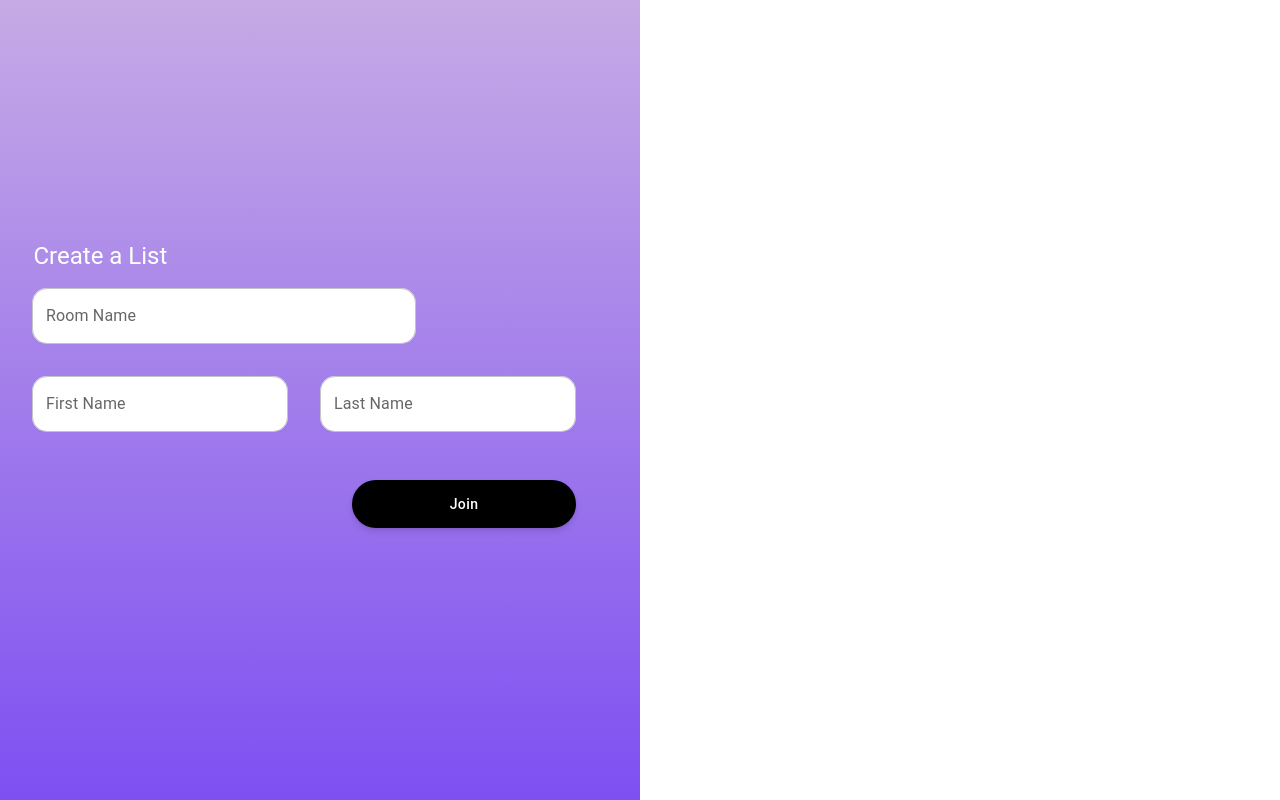
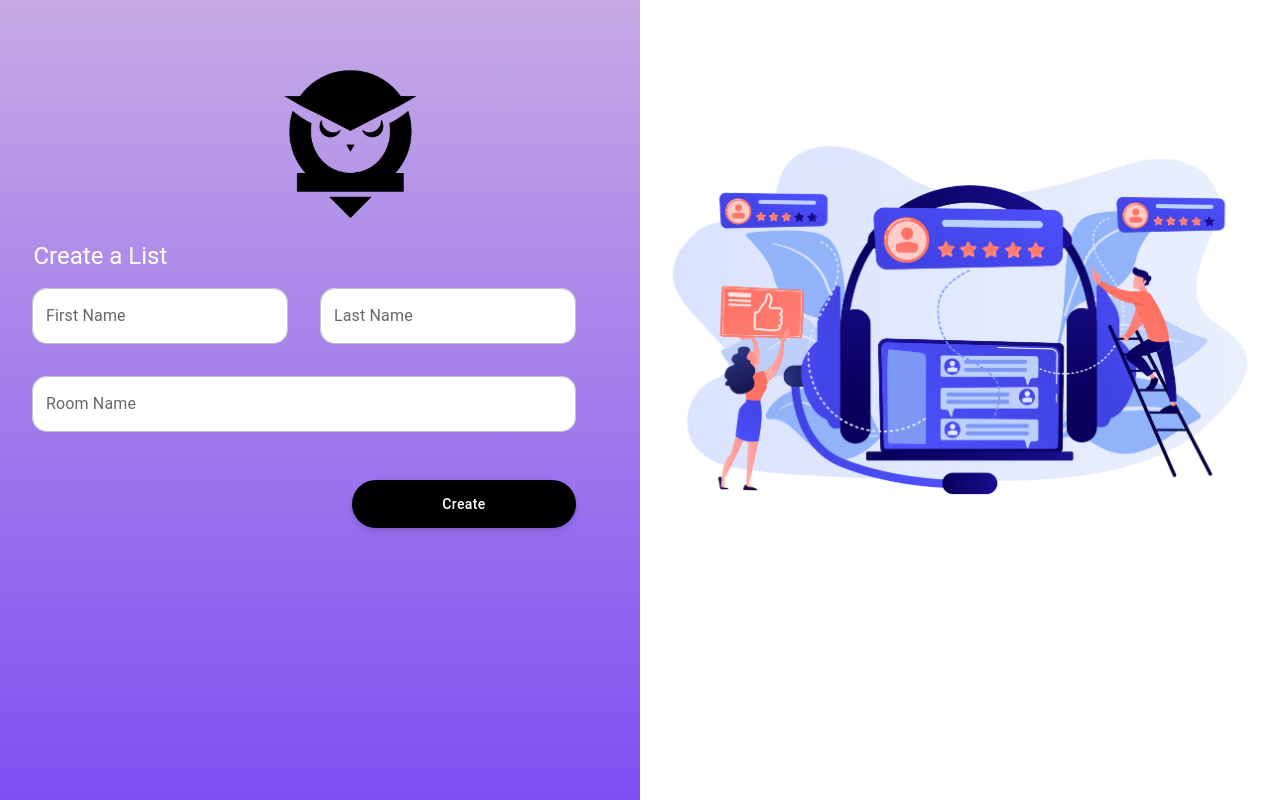
Before and after one commit to samschodron/OfficeHoursWaitingList, a React (Create React App) app in the folder frontend/: page /create-list-page in a window 1280 px wide. Built offline with nearby package versions, Linux system fonts and the light colour scheme.

Commit message:
made changes to polish the frontend a little bit

```diff
--- a/frontend/src/components/CreateListPage.js
+++ b/frontend/src/components/CreateListPage.js
@@ -1,6 +1,8 @@
 import React, { useState } from 'react';
 import { Box, Button, TextField, Typography } from '@mui/material';
 import { useNavigate } from 'react-router-dom';
+import createGraphic from '../images/create-graphic.jpg';
+import smLogo from '../images/AOWL_SM.png';
 
 const CreateListPage = () => {
     const navigate = useNavigate();
@@ -52,33 +54,12 @@ const CreateListPage = () => {
 
     return (
         <Box>
+            <img src={createGraphic} alt="Computer graphic" className="create-graphic"/>
             <rect className="background-rect">
+                <img src={smLogo} alt="Small logo" className="create-logo"/>
                 <Typography className="create-header" variant="h5" component="h5" gutterBottom>
                     Create a List
                 </Typography>
-                <div className="textFieldW" style={{ marginLeft: '2rem', marginBottom: '2rem', width: '60%' }}>
-                    <TextField
-                        name="roomName"
-                        label="Room Name"
-                        variant="outlined"
-                        fullWidth
-                        sx={{
-                            '& .MuiOutlinedInput-root': {
-                                borderRadius: '15px',
-                            },
-                            '& .MuiInputLabel-shrink': {
-                                transform: 'translate(20%, .3%) scale(0.75)',
-                            },
-                            '& .MuiOutlinedInput-input': {
-                                paddingLeft: '5.5%', // Adjust this value to move the input lower in the TextField
-                            },
-                        }}
-                        InputProps={{
-                            notched: false,
-                        }}
-                        onChange={handleFormInputChange}
-                    />
-                </div>
                 <div className="textFieldW" style={{ marginLeft: '2rem' }}>
                     <TextField
                         name="firstName"
@@ -119,12 +100,35 @@ const CreateListPage = () => {
                         onChange={handleFormInputChange}
                     />
                 </div>
+                <div className="textFieldW" style={{ marginLeft: '2rem', marginTop: '2rem', width: '85%' }}>
+                    <TextField
+                        name="roomName"
+                        label="Room Name"
+                        variant="outlined"
+                        fullWidth
+                        sx={{
+                            '& .MuiOutlinedInput-root': {
+                                borderRadius: '15px',
+                            },
+                            '& .MuiInputLabel-shrink': {
+                                transform: 'translate(20%, .3%) scale(0.75)',
+                            },
+                            '& .MuiOutlinedInput-input': {
+                                paddingLeft: '5.5%', // Adjust this value to move the input lower in the TextField
+                            },
+                        }}
+                        InputProps={{
+                            notched: false,
+                        }}
+                        onChange={handleFormInputChange}
+                    />
+                </div>
                 <Box onClick={formIsValid} className="button-join">
                     <Button variant="contained" className="shadow" sx={{
                         color: 'white', borderRadius: '30px', minWidth: '35%',
                         minHeight: '3rem', background: '#000000', '&:hover': { background: '#000000', opacity: 0.7, transition: '.2s' }
                     }}>
-                        Join
+                        Create
                     </Button>
                 </Box>
             </rect >
--- a/frontend/src/components/HomePage.js
+++ b/frontend/src/components/HomePage.js
@@ -32,7 +32,7 @@ const HomePage = () => {
                                 Join A List
                             </Button>
                         </Link>
-                        <Link to="/create-list-page" className="shadow" style={{ textDecoration: 'none' }}>
+                        <Link to="/create-list-page" className="" style={{ textDecoration: 'none' }}>
                             <Button color="buttWhite" variant="contained" className="shadow" sx={{ marginLeft: '2rem', borderRadius: '30px', minWidth: '35%', height: '3rem' }}>
                                 Create A List
                             </Button>
--- a/frontend/src/components/JoinPage.js
+++ b/frontend/src/components/JoinPage.js
@@ -81,7 +81,7 @@ const JoinPage = () => {
                         onChange={handleFormInputChange}
                     />
                 </div>
-                <div className="textFieldW">
+                <div className="textFieldW" style={{marginLeft: '1rem'}}>
                     <TextField
                         name="lastName"
                         label="Last Name"
@@ -93,34 +93,16 @@ const JoinPage = () => {
                                 borderRadius: '15px',
                             },
                             '& .MuiInputLabel-shrink': {
-                                transform: 'translate(35%, .3%) scale(0.75)',
+                                transform: 'translate(15%, .3%) scale(0.75)',
+                            },
+                            '& .MuiOutlinedInput-input': {
+                            paddingLeft: '4%', // Adjust this value to move the input lower in the TextField
                             },
                         }}
                         InputProps={{
                             notched: false,
                         }}
                         onChange={handleFormInputChange}
-                    />
-                </div>
-                <div className="textFieldW" style={{marginLeft: '1rem'}}>
-                    <TextField
-                        label="Last Name"
-                        variant="outlined"
-                        fullWidth
-                        sx={{
-                            '& .MuiOutlinedInput-root': {
-                                borderRadius: '15px',
-                            },
-                            '& .MuiInputLabel-shrink': {
-                                transform: 'translate(15%, .3%) scale(0.75)',
-                            },
-                            '& .MuiOutlinedInput-input': {
-                                paddingLeft: '4%', // Adjust this value to move the input lower in the TextField
-                            },
-                        }}
-                        InputProps={{
-                            notched: false,
-                        }}
                     />
                 </div>
                 <div className="textFieldW" style={{marginTop: '1rem', width:'85%'}}>
--- a/frontend/src/styles.css
+++ b/frontend/src/styles.css
@@ -105,6 +105,20 @@ body {
     transform: translate(15%,-20%);
 }
 
+.create-logo {
+    position: absolute;
+    overflow: hidden;
+    width: 30rem;
+    text-align: center;
+    transform: translate(23%,-20%);
+}
+
+.create-graphic {
+    position: absolute;
+    width: 50%;
+    transform: translate(100%,25%);
+}
+
 .create-header {
     position: absolute;
     color: white;
```
Also changed, not shown: frontend/src/images/create-graphic.jpg (added).
